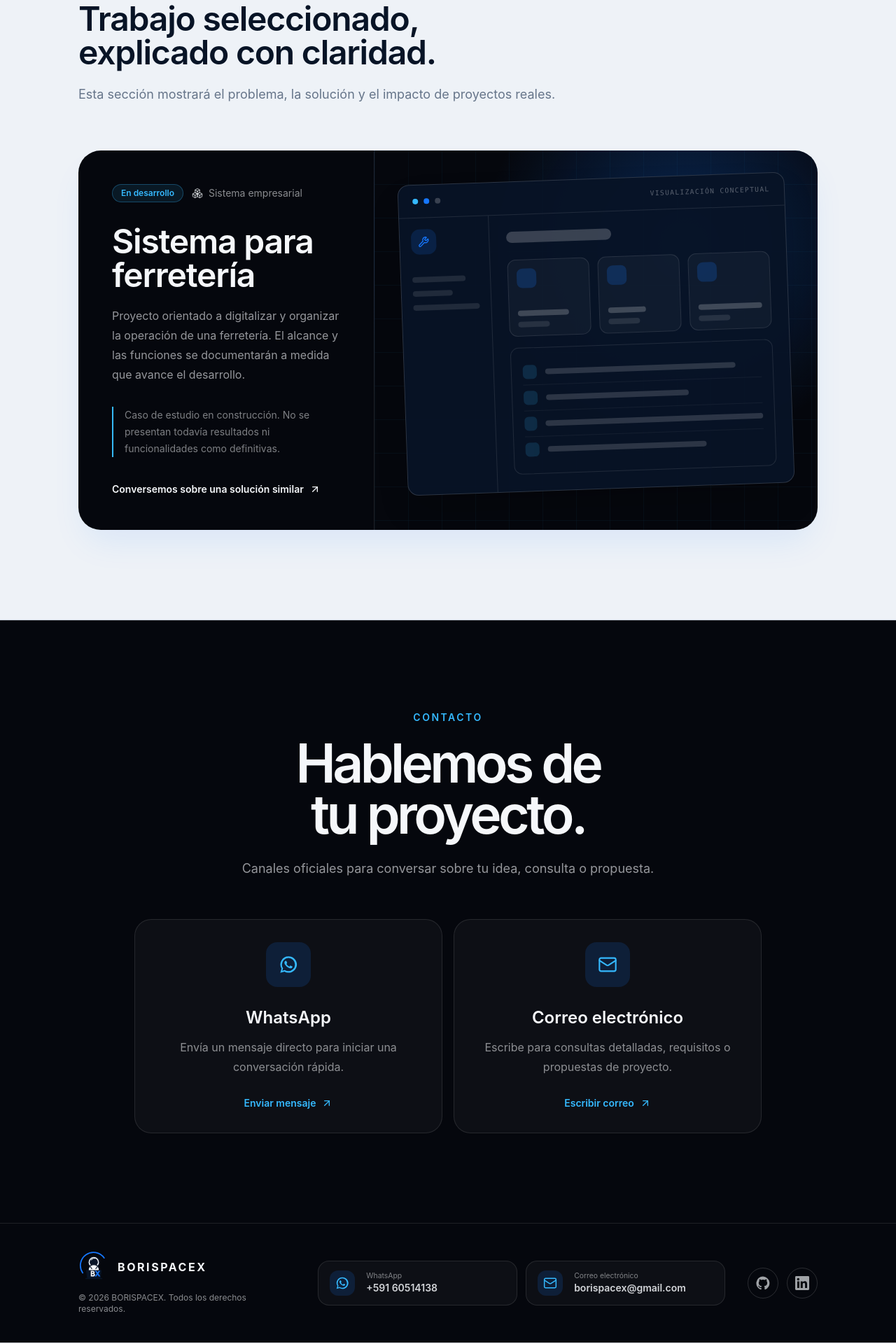
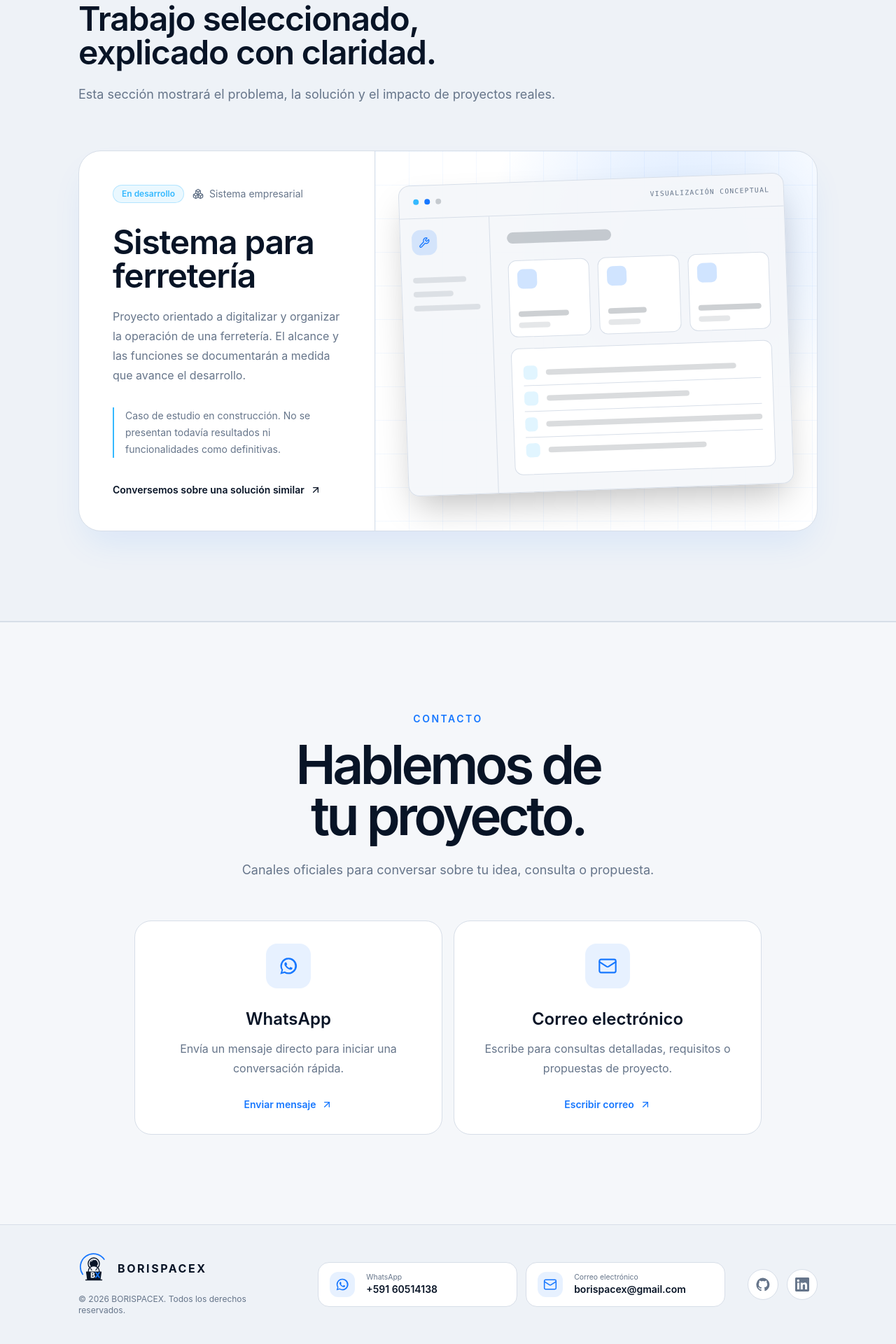
Before and after one commit to borispacex/web, a React (Vite) app: page / in a window 1280 px wide. Shown: the part 2901-4821 px from the top of the page at 70% size. Built offline with nearby package versions, Linux system fonts and the light colour scheme.

Commit message:
falta arreglar footer

```diff
--- a/src/components/layout/Footer.tsx
+++ b/src/components/layout/Footer.tsx
@@ -39,7 +39,7 @@ export function Footer() {
   const currentYear = new Date().getFullYear();
 
   return (
-    <footer className="border-t border-white/10 bg-void text-moon">
+    <footer className="border-t border-border bg-surface-alt text-foreground">
       <Container className="py-8 sm:py-10">
         <div className="grid items-center gap-8 lg:grid-cols-[minmax(12rem,0.8fr)_minmax(32rem,1.5fr)_auto]">
           <div>
@@ -47,7 +47,7 @@ export function Footer() {
               <img alt="" aria-hidden="true" className="size-11" src={brandAssets.symbol} />
               {t('app.name')}
             </a>
-            <p className="mt-2 text-xs text-moon/55">
+            <p className="mt-2 text-xs text-muted-foreground">
               {t('footer.copyright', { year: currentYear })}
             </p>
           </div>
@@ -55,18 +55,18 @@ export function Footer() {
           <address className="grid gap-3 not-italic sm:grid-cols-2">
             {contactLinks.map(({ external, href, icon: Icon, labelKey, value }) => (
               <a
-                className="group flex min-h-16 items-center gap-4 rounded-2xl border border-white/10 bg-white/[0.035] px-4 transition-colors hover:border-accent/45 hover:bg-white/[0.06]"
+                className="group flex min-h-16 items-center gap-4 rounded-2xl border border-border bg-surface px-4 transition-colors hover:border-primary/45 hover:bg-background"
                 href={href}
                 key={href}
                 rel={external ? 'noreferrer' : undefined}
                 target={external ? '_blank' : undefined}
               >
-                <span className="grid size-9 shrink-0 place-items-center rounded-xl bg-primary/15 text-accent">
+                <span className="grid size-9 shrink-0 place-items-center rounded-xl bg-primary/10 text-primary">
                   <Icon aria-hidden="true" className="size-5" strokeWidth={1.8} />
                 </span>
                 <span className="min-w-0">
-                  <span className="block text-[0.65rem] text-moon/50">{t(labelKey)}</span>
-                  <span className="block truncate text-sm font-semibold text-moon/85">{value}</span>
+                  <span className="block text-[0.65rem] text-muted-foreground">{t(labelKey)}</span>
+                  <span className="block truncate text-sm font-semibold text-foreground">{value}</span>
                   {external && (
                     <span className="sr-only"> {t('accessibility.opensNewTab')}</span>
                   )}
@@ -79,7 +79,7 @@ export function Footer() {
             {socialLinks.map(({ href, icon: Icon, labelKey }) => (
               <a
                 aria-label={t(labelKey)}
-                className="grid size-11 place-items-center rounded-full border border-white/15 text-moon/65 transition-colors hover:border-accent hover:text-accent"
+                className="grid size-11 place-items-center rounded-full border border-border bg-surface text-muted-foreground transition-colors hover:border-primary hover:text-primary"
                 href={href}
                 key={href}
                 rel="noreferrer"
--- a/src/sections/contact/Contact.tsx
+++ b/src/sections/contact/Contact.tsx
@@ -25,12 +25,12 @@ export function Contact() {
   return (
     <section
       aria-labelledby="contact-title"
-      className="border-t border-white/10 bg-void text-moon"
+      className="border-t border-border bg-background text-foreground"
       id="contacto"
     >
       <Container className="py-24 sm:py-32">
         <Reveal className="mx-auto max-w-3xl text-center">
-          <p className="text-sm font-semibold tracking-[0.18em] text-accent uppercase">
+          <p className="text-sm font-semibold tracking-[0.18em] text-primary uppercase">
             {t('contact.eyebrow')}
           </p>
           <h2
@@ -39,7 +39,7 @@ export function Contact() {
           >
             {t('contact.title')}
           </h2>
-          <p className="mx-auto mt-6 max-w-2xl text-lg leading-8 text-moon/60">
+          <p className="mx-auto mt-6 max-w-2xl text-lg leading-8 text-muted-foreground">
             {t('contact.description')}
           </p>
         </Reveal>
@@ -48,21 +48,21 @@ export function Contact() {
           {contactMethods.map(({ external, href, icon: Icon, key }) => (
             <Reveal className="h-full" key={key}>
               <a
-                className="group flex h-full min-h-64 flex-col items-center justify-center rounded-3xl border border-white/10 bg-white/[0.035] p-8 text-center transition-[border-color,transform,background-color,box-shadow] hover:-translate-y-1 hover:border-accent/45 hover:bg-white/[0.06] hover:shadow-xl hover:shadow-primary/10"
+                className="group flex h-full min-h-64 flex-col items-center justify-center rounded-3xl border border-border bg-surface p-8 text-center transition-[border-color,transform,background-color,box-shadow] hover:-translate-y-1 hover:border-primary/50 hover:bg-surface-alt hover:shadow-xl hover:shadow-primary/10"
                 href={href}
                 rel={external ? 'noreferrer' : undefined}
                 target={external ? '_blank' : undefined}
               >
-                <span className="grid size-16 place-items-center rounded-2xl bg-primary/15 text-accent transition-colors group-hover:bg-primary group-hover:text-white">
+                <span className="grid size-16 place-items-center rounded-2xl bg-primary/10 text-primary transition-colors group-hover:bg-primary group-hover:text-white">
                   <Icon aria-hidden="true" className="size-7" strokeWidth={1.8} />
                 </span>
                 <h3 className="mt-7 text-2xl font-semibold">
                   {t(`contact.methods.${key}.title`)}
                 </h3>
-                <p className="mt-3 max-w-sm leading-7 text-moon/55">
+                <p className="mt-3 max-w-sm leading-7 text-muted-foreground">
                   {t(`contact.methods.${key}.description`)}
                 </p>
-                <span className="mt-7 inline-flex items-center gap-2 text-sm font-semibold text-accent">
+                <span className="mt-7 inline-flex items-center gap-2 text-sm font-semibold text-primary">
                   {t(`contact.methods.${key}.action`)}
                   <ArrowUpRight aria-hidden="true" className="size-4" />
                 </span>
--- a/src/sections/projects/Projects.tsx
+++ b/src/sections/projects/Projects.tsx
@@ -26,13 +26,13 @@ export function Projects() {
         </Reveal>
 
         <Reveal className="mt-16">
-          <article className="grid overflow-hidden rounded-[2rem] bg-void text-moon shadow-2xl shadow-primary/10 lg:grid-cols-[0.8fr_1.2fr]">
+          <article className="grid overflow-hidden rounded-[2rem] border border-border bg-surface text-foreground shadow-2xl shadow-primary/10 lg:grid-cols-[0.8fr_1.2fr]">
             <div className="flex flex-col justify-center p-7 sm:p-10 lg:p-12">
               <div className="flex flex-wrap items-center gap-3">
                 <span className="rounded-full border border-accent/30 bg-accent/10 px-3 py-1 text-xs font-semibold text-accent">
                   {t('projects.hardwareStore.status')}
                 </span>
-                <span className="flex items-center gap-2 text-sm text-moon/55">
+                <span className="flex items-center gap-2 text-sm text-muted-foreground">
                   <Boxes aria-hidden="true" className="size-4" />
                   {t('projects.hardwareStore.category')}
                 </span>
@@ -40,14 +40,14 @@ export function Projects() {
               <h3 className="mt-8 text-3xl font-semibold tracking-tight sm:text-5xl">
                 {t('projects.hardwareStore.title')}
               </h3>
-              <p className="mt-5 max-w-xl leading-7 text-moon/60">
+              <p className="mt-5 max-w-xl leading-7 text-muted-foreground">
                 {t('projects.hardwareStore.description')}
               </p>
-              <p className="mt-8 border-l-2 border-accent pl-4 text-sm leading-6 text-moon/50">
+              <p className="mt-8 border-l-2 border-accent pl-4 text-sm leading-6 text-muted-foreground">
                 {t('projects.hardwareStore.note')}
               </p>
               <a
-                className="mt-9 inline-flex w-fit items-center gap-2 text-sm font-semibold text-moon"
+                className="mt-9 inline-flex w-fit items-center gap-2 text-sm font-semibold text-foreground transition-colors hover:text-primary"
                 href="#contacto"
               >
                 {t('projects.hardwareStore.cta')}
@@ -55,44 +55,44 @@ export function Projects() {
               </a>
             </div>
 
-            <div className="relative min-h-[26rem] overflow-hidden border-t border-white/10 bg-[radial-gradient(circle_at_70%_25%,rgb(22_119_255_/_0.3),transparent_18rem)] p-6 sm:p-10 lg:border-t-0 lg:border-l">
-              <div className="absolute inset-0 opacity-25 [background-image:linear-gradient(rgb(53_185_255_/_0.18)_1px,transparent_1px),linear-gradient(90deg,rgb(53_185_255_/_0.18)_1px,transparent_1px)] [background-size:3rem_3rem]" />
-              <div className="relative mx-auto max-w-2xl rotate-[-2deg] overflow-hidden rounded-2xl border border-white/15 bg-deep/95 shadow-2xl">
-                <div className="flex items-center gap-2 border-b border-white/10 px-5 py-4">
+            <div className="relative min-h-[26rem] overflow-hidden border-t border-border bg-[radial-gradient(circle_at_70%_25%,rgb(22_119_255_/_0.18),transparent_18rem)] p-6 sm:p-10 lg:border-t-0 lg:border-l">
+              <div className="absolute inset-0 opacity-40 [background-image:linear-gradient(rgb(22_119_255_/_0.12)_1px,transparent_1px),linear-gradient(90deg,rgb(22_119_255_/_0.12)_1px,transparent_1px)] [background-size:3rem_3rem]" />
+              <div className="relative mx-auto max-w-2xl rotate-[-2deg] overflow-hidden rounded-2xl border border-border bg-background/95 shadow-2xl">
+                <div className="flex items-center gap-2 border-b border-border px-5 py-4">
                   <span className="size-2 rounded-full bg-accent" />
                   <span className="size-2 rounded-full bg-primary" />
-                  <span className="size-2 rounded-full bg-white/20" />
-                  <span className="ml-auto font-mono text-[0.6rem] tracking-[0.14em] text-moon/35 uppercase">
+                  <span className="size-2 rounded-full bg-foreground/20" />
+                  <span className="ml-auto font-mono text-[0.6rem] tracking-[0.14em] text-muted-foreground uppercase">
                     {t('projects.hardwareStore.visualLabel')}
                   </span>
                 </div>
                 <div className="grid min-h-80 grid-cols-[4rem_1fr] sm:grid-cols-[8rem_1fr]">
-                  <div className="border-r border-white/10 p-3 sm:p-4">
+                  <div className="border-r border-border p-3 sm:p-4">
                     <div className="grid size-9 place-items-center rounded-xl bg-primary/15 text-primary">
                       <Wrench aria-hidden="true" className="size-4" />
                     </div>
                     <div className="mt-8 grid gap-3">
                       {previewBars.slice(0, 3).map((width) => (
-                        <span className={`h-2 rounded-full bg-white/10 ${width}`} key={width} />
+                        <span className={`h-2 rounded-full bg-foreground/10 ${width}`} key={width} />
                       ))}
                     </div>
                   </div>
                   <div className="p-4 sm:p-6">
-                    <div className="h-4 w-2/5 rounded-full bg-white/20" />
+                    <div className="h-4 w-2/5 rounded-full bg-foreground/20" />
                     <div className="mt-6 grid grid-cols-2 gap-3 sm:grid-cols-3">
                       {previewBars.slice(0, 3).map((width, index) => (
-                        <div className="rounded-xl border border-white/10 bg-white/[0.035] p-3" key={`${width}-${index}`}>
+                        <div className="rounded-xl border border-border bg-surface p-3" key={`${width}-${index}`}>
                           <div className="size-7 rounded-lg bg-primary/20" />
-                          <div className={`mt-8 h-2 rounded-full bg-white/20 ${width}`} />
-                          <div className="mt-2 h-2 w-1/2 rounded-full bg-white/10" />
+                          <div className={`mt-8 h-2 rounded-full bg-foreground/20 ${width}`} />
+                          <div className="mt-2 h-2 w-1/2 rounded-full bg-foreground/10" />
                         </div>
                       ))}
                     </div>
-                    <div className="mt-4 rounded-xl border border-white/10 p-4">
+                    <div className="mt-4 rounded-xl border border-border bg-surface p-4">
                       {previewBars.map((width) => (
-                        <div className="flex items-center gap-3 border-b border-white/5 py-2 last:border-0" key={width}>
+                        <div className="flex items-center gap-3 border-b border-border py-2 last:border-0" key={width}>
                           <span className="size-5 rounded-md bg-accent/15" />
-                          <span className={`h-2 rounded-full bg-white/15 ${width}`} />
+                          <span className={`h-2 rounded-full bg-foreground/15 ${width}`} />
                         </div>
                       ))}
                     </div>
```
